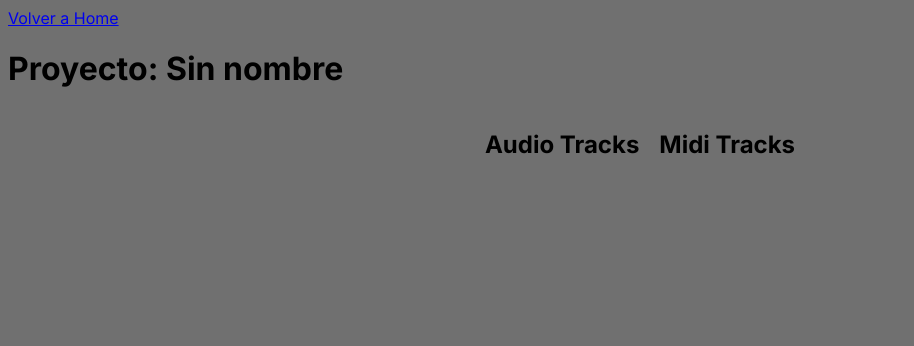
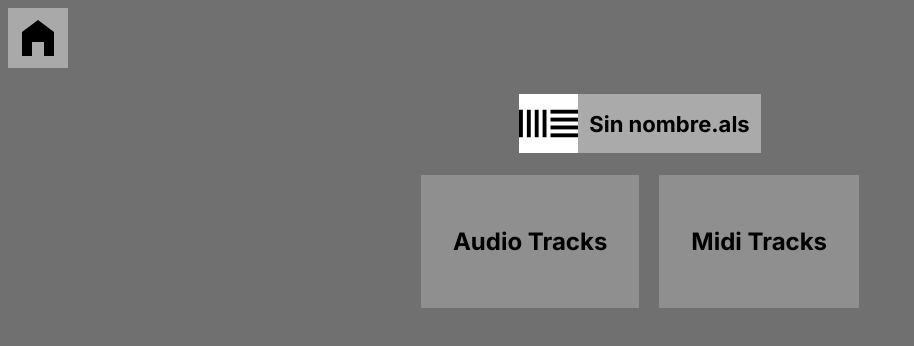
Before and after one commit to germaimo/gotya-frontend, a React (Create React App) app: page /proyecto in a window 1280 px wide. Shown: the top 346 px of the page, without its empty margins (0-914 px from the left). Built offline with nearby package versions, Linux system fonts and the light colour scheme.

Commit message:
estilos para proyecto y icono de ableton agregado

```diff
--- a/src/index.css
+++ b/src/index.css
@@ -4,6 +4,11 @@ p {
   margin-block-end: 0;
   margin-inline-start: 0px;
   margin-inline-end: 0px;
+}
+
+h1{
+  margin-block-start: 0;
+  margin-block-end: 0;
 }
 /*fin reset*/
 
@@ -85,7 +90,7 @@ body {
   border-bottom: 4px solid #515151;
 }
 
-.flex span {
+.flex span, .nombreTrackAudio span, .nombreTrackMidi span {
   border-right: 2px solid #5151514d;
   padding: 7px;
 }
@@ -100,3 +105,43 @@ body {
   text-align: left;
   margin-left: 14px;
 }
+
+
+/*proyecto.js*/
+.nombre{
+  background: #AAAAAA;
+  width: fit-content;
+  display: flex;
+  align-items: center;
+  margin: 1em auto;
+  font-weight: 700;
+  font-size: 22px;
+}
+
+.nombre span{
+  padding-left: .5em;
+  padding-right: .5em;
+}
+
+.contenedorCanal{
+  background: #8F8F8F;
+    padding: 2em;
+}
+
+.contenedorCanal h2{
+  text-align: center;
+}
+
+.nombreTrackAudio{
+  background: #F6F464;
+}
+
+.nombreTrackMidi{
+  background: #FF8DA5;
+}
+
+.nombreTrackAudio, .nombreTrackMidi{
+  display: flex;
+  align-items: center;
+  border: 4px solid #515151;
+}
--- a/src/routes/Proyecto.js
+++ b/src/routes/Proyecto.js
@@ -1,48 +1,94 @@
 import React from "react";
 import { useSelector, useDispatch } from "react-redux";
 import { Link } from "react-router-dom";
-import * as typeActions from '../store/tipoAcciones';
+import * as typeActions from "../store/tipoAcciones";
 
 const Proyecto = () => {
   const audioTracks = useSelector((state) => state.audioTracks);
   const midiTracks = useSelector((state) => state.midiTracks);
-  const nombreProyecto = useSelector((state)=> state.nombreProyecto);
+  const nombreProyecto = useSelector((state) => state.nombreProyecto);
 
   const dispatch = useDispatch();
 
   const guardarComentario = (tipo, trackName, e) => {
     const text = e.target.value;
 
-    if(tipo === "audio"){
-
+    if (tipo === "audio") {
       dispatch({
         type: typeActions.GUARDAR_COMENTARIO_AUDIO,
-        payload: { audioTrackName: trackName, audioText: text}
+        payload: { audioTrackName: trackName, audioText: text },
       });
-
-    }else{
-
+    } else {
       dispatch({
-        type: typeActions.GUARDAR_COMENTARIO_MIDI ,
-        payload: { midiTrackName: trackName, midiText: text}
+        type: typeActions.GUARDAR_COMENTARIO_MIDI,
+        payload: { midiTrackName: trackName, midiText: text },
       });
-
     }
-
-  }
+  };
 
   return (
     <div>
-        <Link to={{ pathname: "/" }}>Volver a Home</Link>
-        <h1>Proyecto: {nombreProyecto}</h1>
+      <Link to={{ pathname: "/" }}>
+        <svg
+          width="60"
+          height="60"
+          viewBox="0 0 60 60"
+          fill="none"
+          xmlns="http://www.w3.org/2000/svg"
+        >
+          <g clip-path="url(#clip0_6_2314)">
+            <rect width="60" height="60" fill="#A9A9A9" />
+            <path d="M30 12L14 24V48H24V34H36V48H46V24L30 12Z" fill="black" />
+          </g>
+          <defs>
+            <clipPath id="clip0_6_2314">
+              <rect width="60" height="60" fill="white" />
+            </clipPath>
+          </defs>
+        </svg>
+      </Link>
+      <h1 className="nombre">
+        <img src="../ableton-icon.png" alt="ableton icon" />
+        <span> {nombreProyecto}.als </span>
+      </h1>
 
-        <div style={{display:"flex", width:"fit-content", margin:"0 auto", gap: "20px"}}>
-          <div>
+      <div
+        style={{
+          display: "flex",
+          width: "fit-content",
+          margin: "0 auto",
+          gap: "20px",
+        }}
+      >
+        <div className="contenedorCanal">
           <h2>Audio Tracks</h2>
           {audioTracks.length > 0 &&
-              audioTracks.map((item,index) => (
+            audioTracks.map((item, index) => (
               <div key={index}>
+                <div className="nombreTrackAudio">
+                  <span>
+                    <svg
+                      width="34"
+                      height="34"
+                      viewBox="0 0 34 34"
+                      fill="none"
+                      xmlns="http://www.w3.org/2000/svg"
+                    >
+                      <g clipPath="url(#clip0_35_363)">
+                        <path
+                          d="M11.3334 7.08333V26.9167L26.9167 17L11.3334 7.08333Z"
+                          fill="black"
+                        />
+                      </g>
+                      <defs>
+                        <clipPath id="clip0_35_363">
+                          <rect width="34" height="34" fill="white" />
+                        </clipPath>
+                      </defs>
+                    </svg>
+                  </span>
                   <p>{item.track}</p>
+                </div>
                 <textarea
                   id={`audio-${index}`}
                   rows="4"
@@ -55,12 +101,35 @@ const Proyecto = () => {
             ))}
         </div>
 
-          <div>
+        <div className="contenedorCanal">
           <h2>Midi Tracks</h2>
           {midiTracks.length > 0 &&
-              midiTracks.map((item,index) => (
+            midiTracks.map((item, index) => (
               <div key={index}>
+                <div className="nombreTrackMidi">
+                  <span>
+                    <svg
+                      width="34"
+                      height="34"
+                      viewBox="0 0 34 34"
+                      fill="none"
+                      xmlns="http://www.w3.org/2000/svg"
+                    >
+                      <g clipPath="url(#clip0_35_363)">
+                        <path
+                          d="M11.3334 7.08333V26.9167L26.9167 17L11.3334 7.08333Z"
+                          fill="black"
+                        />
+                      </g>
+                      <defs>
+                        <clipPath id="clip0_35_363">
+                          <rect width="34" height="34" fill="white" />
+                        </clipPath>
+                      </defs>
+                    </svg>
+                  </span>
                   <p>{item.track}</p>
+                </div>
                 <textarea
                   id={`midi-${index}`}
                   rows="4"
@@ -73,7 +142,6 @@ const Proyecto = () => {
             ))}
         </div>
       </div>
-
     </div>
   );
 };
```
Also changed, not shown: public/ableton-icon.png (added). Lines whose indentation alone changed are shown as unchanged.
